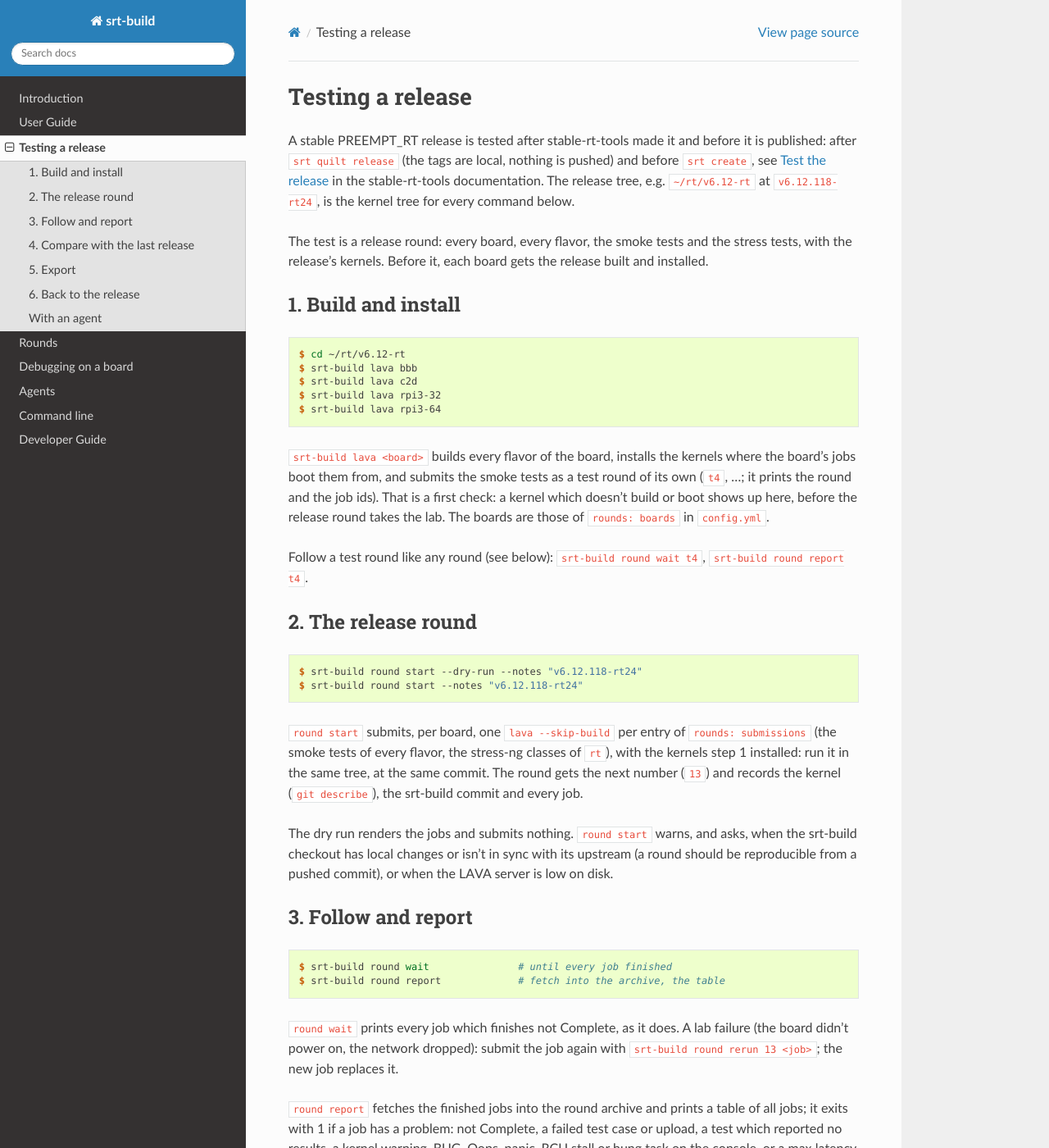
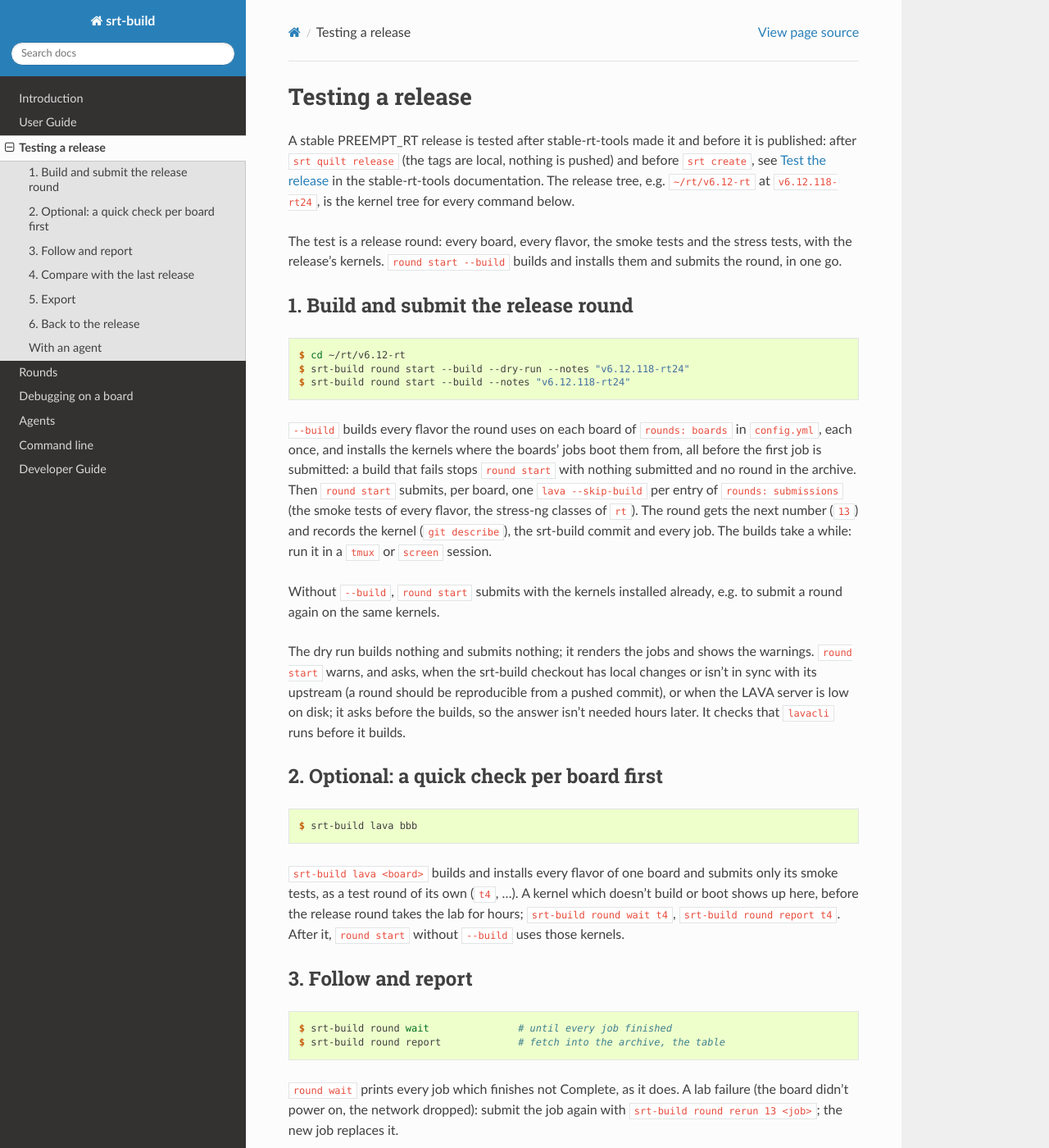
Before and after one commit to igaw/srt-build, a Sphinx documentation site: the page built from docs/release-testing.rst, in a window 1280 px wide and 1400 px high. Shown: the whole window at 82% size. Built offline with Sphinx 7.4.7 and the Read the Docs theme 3.1.0, drawn with Linux system fonts in a browser that asks for light colours.

Commit message:
round start: --build builds and installs the kernels first
A release test was a `lava <board>` per board (build, install, a test
round of smoke tests) and then `round start` with the installed
kernels. `round start --build` does it in one go: per board every
flavor the submissions use, each once, all before the first job; a
failed build stops with nothing submitted and no round in the archive.
It asks about warnings and checks lavacli before the builds. The MCP
round_start tool has a build option.

A failed build in lava went on to install and submit, and the jobs
booted the kernel installed before; it stops now.

Co-Authored-By: Claude Opus 5.5 <noreply@anthropic.com>

```diff
--- a/docs/agents.rst
+++ b/docs/agents.rst
@@ -18,7 +18,8 @@ Its tools run srt-build itself, without a terminal:
     Fetch and report a round, send it to VictoriaMetrics, as by hand.
 ``lava``, ``round_start``
     Build, install and submit a test round; submit a round with the
-    installed kernels (a dry run unless asked otherwise). They run as
+    installed kernels, or with ``build`` build and install them first (a
+    dry run unless asked otherwise). They run as
     tasks in their own session, which outlive the client, one per tree.
 ``task_status``, ``tasks``
     Follow the tasks: running, finished with exit code, or lost, and the
--- a/docs/release-testing.rst
+++ b/docs/release-testing.rst
@@ -10,48 +10,52 @@ in the stable-rt-tools documentation. The release tree, e.g.
 command below.
 
 The test is a release round: every board, every flavor, the smoke tests
-and the stress tests, with the release's kernels. Before it, each board
-gets the release built and installed.
+and the stress tests, with the release's kernels. ``round start --build``
+builds and installs them and submits the round, in one go.
 
-1. Build and install
---------------------
+1. Build and submit the release round
+-------------------------------------
 
 .. code-block:: console
 
   $ cd ~/rt/v6.12-rt
-  $ srt-build lava bbb
-  $ srt-build lava c2d
-  $ srt-build lava rpi3-32
-  $ srt-build lava rpi3-64
+  $ srt-build round start --build --dry-run --notes "v6.12.118-rt24"
+  $ srt-build round start --build --notes "v6.12.118-rt24"
 
-``srt-build lava <board>`` builds every flavor of the board, installs the
-kernels where the board's jobs boot them from, and submits the smoke tests
-as a test round of its own (``t4``, ...; it prints the round and the job
-ids). That is a first check: a kernel which doesn't build or boot shows up
-here, before the release round takes the lab. The boards are those of
-``rounds: boards`` in ``config.yml``.
+``--build`` builds every flavor the round uses on each board of ``rounds:
+boards`` in ``config.yml``, each once, and installs the kernels where the
+boards' jobs boot them from, all before the first job is submitted: a
+build that fails stops ``round start`` with nothing submitted and no round
+in the archive. Then ``round start`` submits, per board, one ``lava
+--skip-build`` per entry of ``rounds: submissions`` (the smoke tests of
+every flavor, the stress-ng classes of ``rt``). The round gets the next
+number (``13``) and records the kernel (``git describe``), the srt-build
+commit and every job. The builds take a while: run it in a ``tmux`` or
+``screen`` session.
 
-Follow a test round like any round (see below): ``srt-build round wait
-t4``, ``srt-build round report t4``.
+Without ``--build``, ``round start`` submits with the kernels installed
+already, e.g. to submit a round again on the same kernels.
 
-2. The release round
---------------------
+The dry run builds nothing and submits nothing; it renders the jobs and
+shows the warnings. ``round start`` warns, and asks, when the srt-build
+checkout has local changes or isn't in sync with its upstream (a round
+should be reproducible from a pushed commit), or when the LAVA server is
+low on disk; it asks before the builds, so the answer isn't needed hours
+later. It checks that ``lavacli`` runs before it builds.
+
+2. Optional: a quick check per board first
+------------------------------------------
 
 .. code-block:: console
 
-  $ srt-build round start --dry-run --notes "v6.12.118-rt24"
-  $ srt-build round start --notes "v6.12.118-rt24"
+  $ srt-build lava bbb
 
-``round start`` submits, per board, one ``lava --skip-build`` per entry of
-``rounds: submissions`` (the smoke tests of every flavor, the stress-ng
-classes of ``rt``), with the kernels step 1 installed: run it in the same
-tree, at the same commit. The round gets the next number (``13``) and
-records the kernel (``git describe``), the srt-build commit and every job.
-
-The dry run renders the jobs and submits nothing. ``round start`` warns,
-and asks, when the srt-build checkout has local changes or isn't in sync
-with its upstream (a round should be reproducible from a pushed commit), or
-when the LAVA server is low on disk.
+``srt-build lava <board>`` builds and installs every flavor of one board
+and submits only its smoke tests, as a test round of its own (``t4``,
+...). A kernel which doesn't build or boot shows up here, before the
+release round takes the lab for hours; ``srt-build round wait t4``,
+``srt-build round report t4``. After it, ``round start`` without
+``--build`` uses those kernels.
 
 3. Follow and report
 --------------------
--- a/docs/rounds.rst
+++ b/docs/rounds.rst
@@ -25,6 +25,7 @@ carries ``srt.round`` in its metadata.
 
   $ srt-build round start --dry-run     # what it would submit
   $ srt-build round start               # release round, the next number
+  $ srt-build round start --build       # build and install the kernels first
   $ srt-build round start --test --notes "nohz=off"   # a test round
   $ srt-build round status              # every job's state, LAVA's free disk
   $ srt-build round wait                # until all have finished
```
Also changed, not shown: README.md (+1 -0 lines), .claude/skills/rt-lab/SKILL.md, 5 other files.
